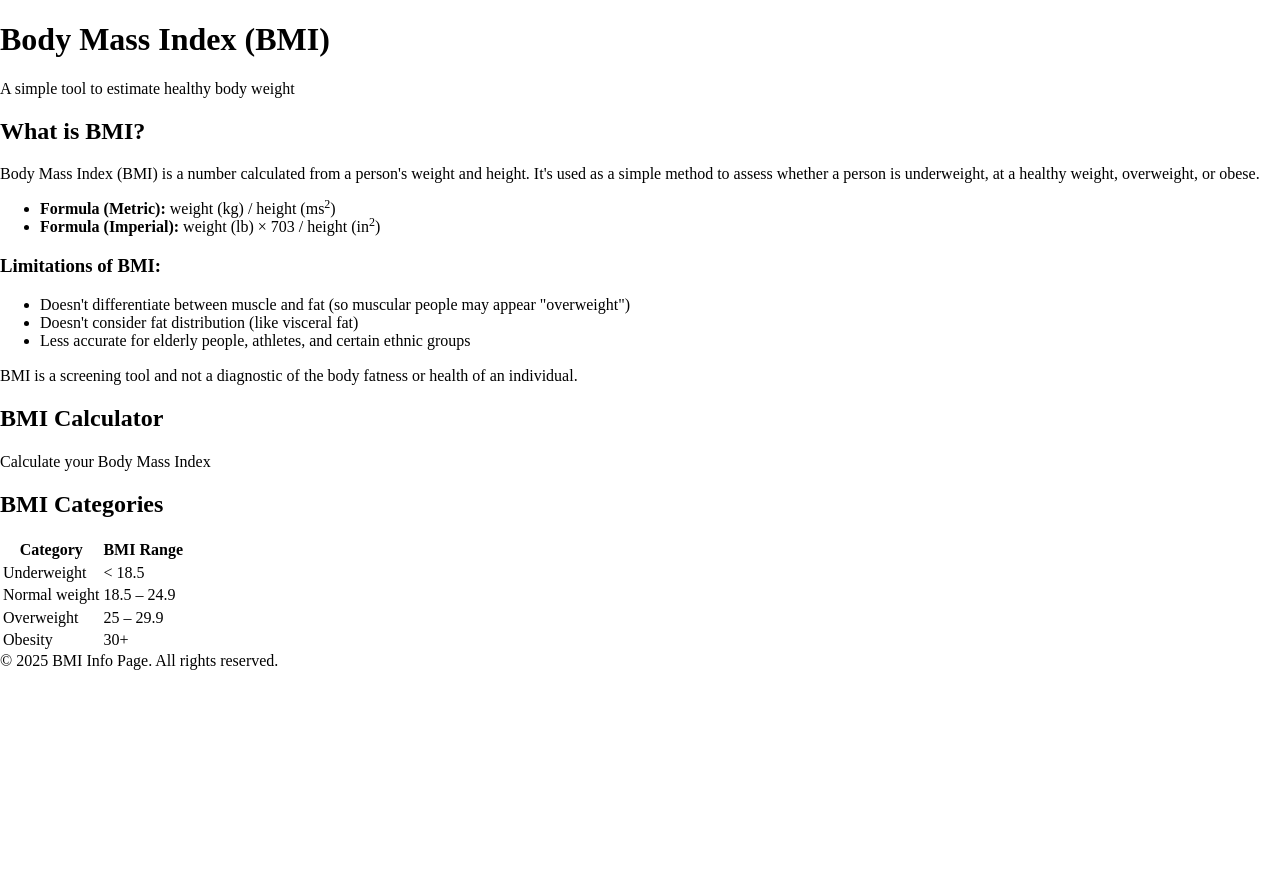
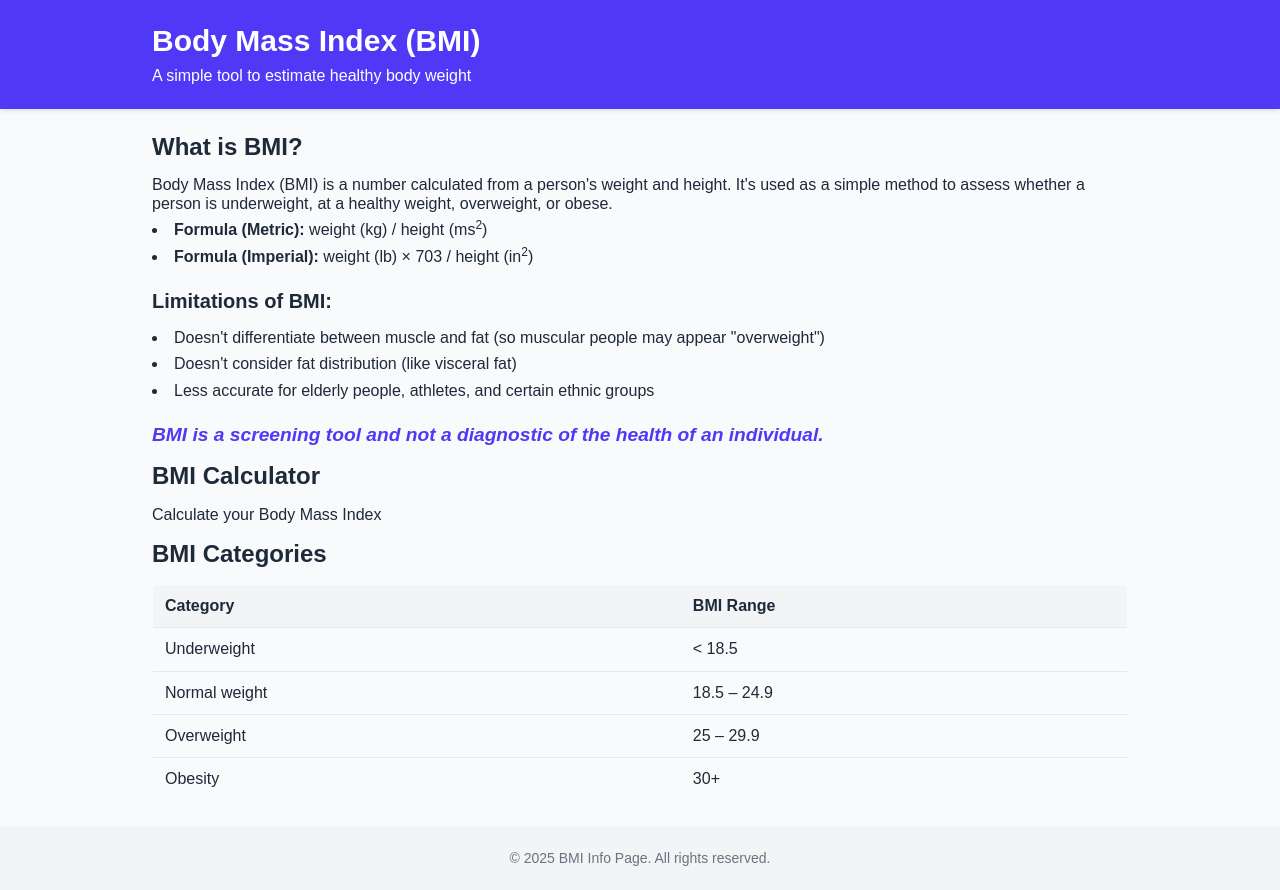
Before and after one commit to hermanconnor/bmi-calculator, a plain HTML site: page index.html in a window 1280 px wide. Before the commit the page ends 800 px from the top, so only its background shows below. Drawn offline with Linux system fonts and the light colour scheme.

Commit message:
Add initial css styles

```diff
--- a/css/styles.css
+++ b/css/styles.css
@@ -0,0 +1,121 @@
+:root {
+  --primary-color: oklch(51.1% 0.262 276.966);
+  --primary-hover: oklch(45.7% 0.24 277.023);
+  --secondary-color: oklch(96.7% 0.003 264.542);
+  --text-color: #1f2937;
+  --light-text: #6b7280;
+  --border-color: #e5e7eb;
+  --success-color: oklch(72.3% 0.219 149.579);
+  --warning-color: oklch(76.9% 0.188 70.08);
+  --danger-color: oklch(63.7% 0.237 25.331);
+  --border-radius: 0.5rem;
+  --shadow: 0 4px 6px -1px rgba(0, 0, 0, 0.1),
+    0 2px 4px -1px rgba(0, 0, 0, 0.06);
+}
+
+* {
+  margin: 0;
+  padding: 0;
+  box-sizing: border-box;
+}
+
+body {
+  background-color: oklch(98.5% 0.002 247.839);
+  color: oklch(27.8% 0.033 256.848);
+  font-family: sans-serif;
+  margin: 0;
+}
+
+.container {
+  max-width: 64rem;
+  margin: 0 auto;
+  padding: 1.5rem;
+}
+
+header {
+  background-color: var(--primary-color);
+  color: white;
+  box-shadow: 0 2px 4px rgba(0, 0, 0, 0.1);
+}
+
+.header-title {
+  font-size: 1.875rem;
+  font-weight: bold;
+  margin: 0;
+}
+
+.header-subtitle {
+  margin-top: 0.5rem;
+}
+
+main {
+  padding: 1.5rem;
+}
+
+.section-title {
+  font-size: 1.5rem;
+  font-weight: 600;
+  margin-bottom: 1rem;
+}
+
+.section-subtitle {
+  font-size: 1.25rem;
+  font-weight: 600;
+  margin-bottom: 1rem;
+}
+
+.mb-2 {
+  margin-bottom: 0.5rem;
+}
+
+.highlight {
+  color: var(--primary-color);
+  font-style: italic;
+  font-weight: bold;
+  font-size: larger;
+}
+
+.list {
+  list-style: disc inside;
+  margin-bottom: 1.5rem;
+  padding-left: 0;
+}
+
+.list li {
+  margin-bottom: 0.5rem;
+}
+
+.calculator-section {
+  margin: 1rem 0;
+}
+
+table {
+  width: 100%;
+  border-collapse: collapse;
+  border: 1px solid oklch(92.8% 0.006 264.531);
+  border-radius: 0.375rem;
+  overflow: hidden;
+}
+
+table th,
+table td {
+  padding: 0.75rem;
+  border-bottom: 1px solid #e5e7eb;
+  text-align: left;
+}
+
+table thead {
+  background-color: var(--secondary-color);
+}
+
+.alt-row {
+  background-color: #f9fafb;
+}
+
+.footer {
+  background-color: var(--secondary-color);
+  padding: 1.5rem;
+  text-align: center;
+  font-size: 0.875rem;
+  color: #6b7280;
+}
--- a/index.html
+++ b/index.html
@@ -10,22 +10,24 @@
   </head>
   <body>
     <header>
-      <div>
-        <h1>Body Mass Index (BMI)</h1>
-        <p>A simple tool to estimate healthy body weight</p>
+      <div class="container">
+        <h1 class="header-title">Body Mass Index (BMI)</h1>
+        <p class="header-subtitle">
+          A simple tool to estimate healthy body weight
+        </p>
       </div>
     </header>
 
-    <main>
+    <main class="container">
       <!-- EXPLANATION SECTION -->
       <section>
-        <h2>What is BMI?</h2>
-        <p>
+        <h2 class="section-title">What is BMI?</h2>
+        <p class="mb-2">
           Body Mass Index (BMI) is a number calculated from a person's weight
           and height. It's used as a simple method to assess whether a person is
           underweight, at a healthy weight, overweight, or obese.
         </p>
-        <ul>
+        <ul class="list">
           <li>
             <strong>Formula (Metric):</strong> weight (kg) / height
             (ms<sup>2</sup>)
@@ -36,8 +38,8 @@
           </li>
         </ul>
 
-        <h3>Limitations of BMI:</h3>
-        <ul>
+        <h3 class="section-subtitle">Limitations of BMI:</h3>
+        <ul class="list">
           <li>
             Doesn&apos;t differentiate between muscle and fat (so muscular
             people may appear "overweight")
@@ -49,24 +51,26 @@
           </li>
         </ul>
 
-        <p>
-          BMI is a screening tool and not a diagnostic of the body fatness or
-          health of an individual.
+        <p class="mb-2 highlight">
+          BMI is a screening tool and not a diagnostic of the health of an
+          individual.
         </p>
       </section>
 
       <!-- CALCULATOR SECTION -->
-      <section>
-        <h2>BMI Calculator</h2>
-        <p>Calculate your Body Mass Index</p>
+      <section class="calculator-section">
+        <div class="calculator-container">
+          <h2 class="section-title">BMI Calculator</h2>
+          <p>Calculate your Body Mass Index</p>
 
-        <!-- BMI Results -->
-        <div></div>
+          <!-- BMI Result -->
+          <div id="result"></div>
+        </div>
       </section>
 
       <!-- CATEGORIES SECTION -->
       <section>
-        <h2>BMI Categories</h2>
+        <h2 class="section-title">BMI Categories</h2>
         <table>
           <thead>
             <tr>
@@ -79,7 +83,7 @@
               <td>Underweight</td>
               <td>&lt; 18.5</td>
             </tr>
-            <tr>
+            <tr class="alt-row">
               <td>Normal weight</td>
               <td>18.5 – 24.9</td>
             </tr>
@@ -87,7 +91,7 @@
               <td>Overweight</td>
               <td>25 – 29.9</td>
             </tr>
-            <tr>
+            <tr class="alt-row">
               <td>Obesity</td>
               <td>30+</td>
             </tr>
@@ -96,6 +100,8 @@
       </section>
     </main>
 
-    <footer>&copy; 2025 BMI Info Page. All rights reserved.</footer>
+    <footer class="footer">
+      &copy; 2025 BMI Info Page. All rights reserved.
+    </footer>
   </body>
 </html>
```
